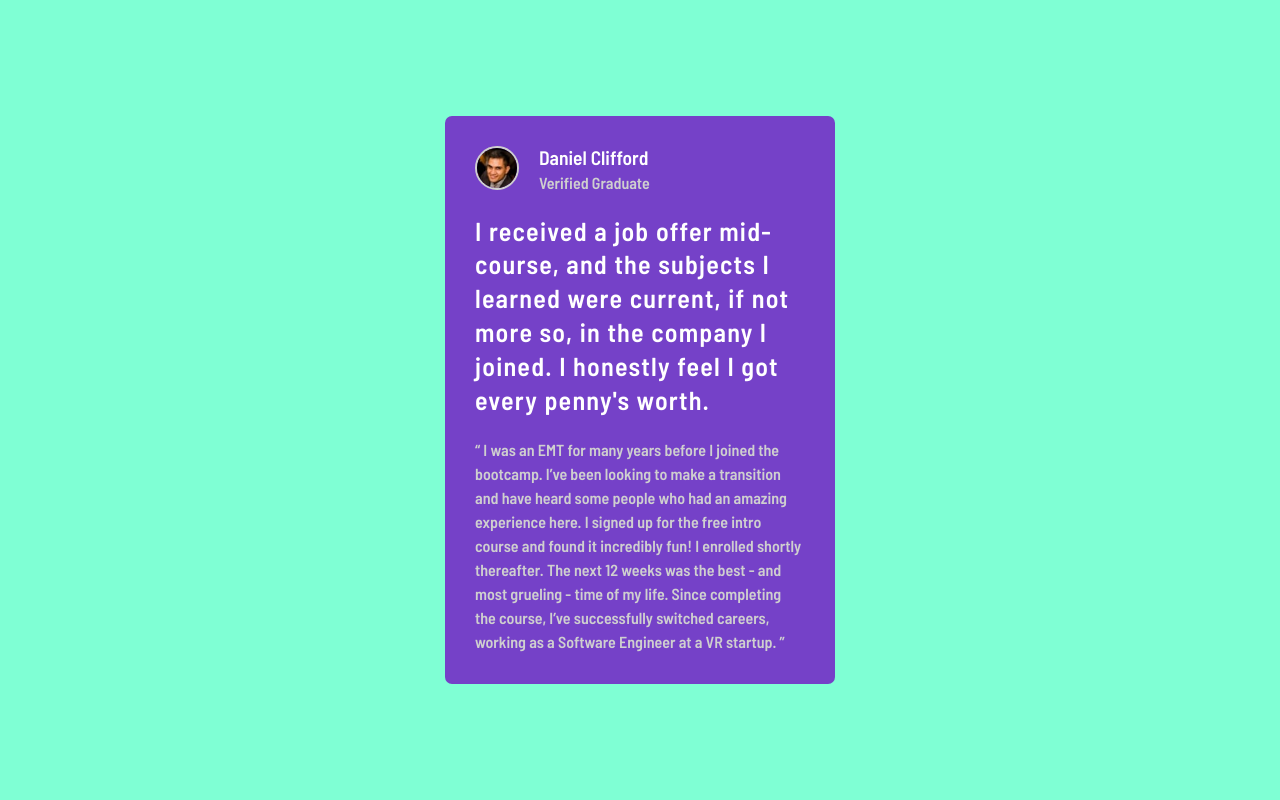
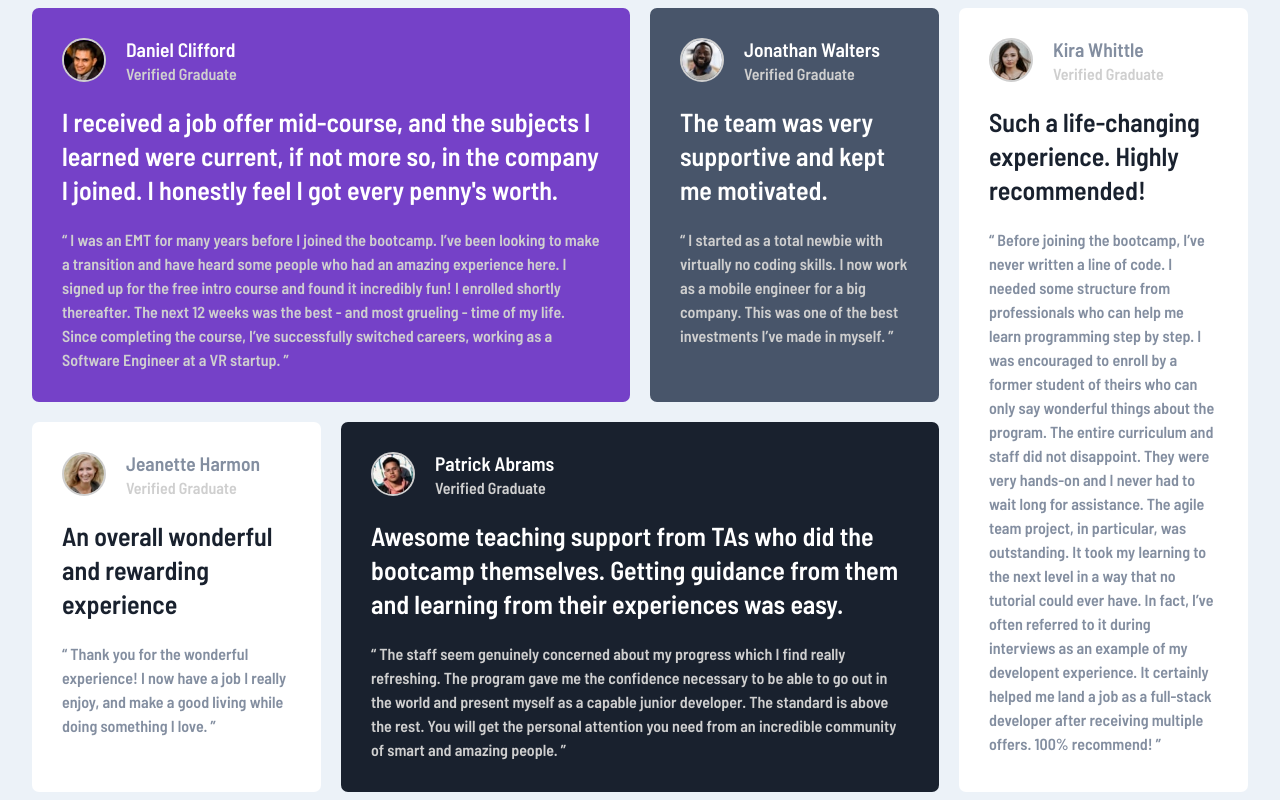
Before and after one commit to aeorherhe/testimonials-grid-section-main, a plain HTML site: page index.html in a window 1280 px wide. Drawn offline with Linux system fonts and the light colour scheme.

Commit message:
Finally done

```diff
--- a/css/styles.css
+++ b/css/styles.css
@@ -3,17 +3,18 @@ html {
 }
 
 body {
+  background: hsl(210, 46%, 95%);
   font-family: Barlow Semi Condensed, Arial, Helvetica, sans-serif;
   font-size: 13px;
 }
+
 .container {
-  width: 100vw;
-  height: 100vh;
-  background-color: aquamarine;
+  align-items: center;
   display: flex;
   flex-direction: column;
-  align-items: center;
+  gap: 20px;
   justify-content: center;
+  width: 100vw;
 }
 
 /* Styling Logo */
@@ -22,18 +23,18 @@ body {
 }
 
 .logo-img {
-  height: 40px;
-  width: 40px;
-  object-fit: cover;
-  /* margin-top: 5px; */
-  margin-right: 20px;
   border-radius: 100%;
   border: 2px solid hsl(0, 0%, 81%);
+  height: 40px;
+  margin-right: 20px;
+  object-fit: cover;
+  width: 40px;
 }
 
 .logo-text {
   color: hsl(0, 0%, 100%);
 }
+
 .logo-text h2,
 p {
   margin: 0;
@@ -49,22 +50,92 @@ p {
 }
 
 /* Styling the boxes */
-.first-box {
+.daniel {
+  background-color: hsl(263, 55%, 52%);
+}
+
+.jonathan {
+  background-color: hsl(217, 19%, 35%);
+}
+.jeanette,
+.kira {
+  background-color: hsl(0, 0%, 100%);
+}
+
+.patrick {
+  background: hsl(219, 29%, 14%);
+}
+
+.card-box {
   width: 330px;
-  background-color: hsl(263, 55%, 52%);
   border-radius: 7px;
   padding: 30px;
 }
 
-.first-box h2:nth-child(2) {
+.card-box h2:nth-child(2) {
   color: hsl(0, 0%, 100%);
   font-size: 26px;
   line-height: 1.3;
-  letter-spacing: 1.2px;
 }
 
-.first-box :nth-child(3) {
+.card-box :nth-child(3) {
   color: hsl(0, 0%, 81%);
+  font-size: 16px;
   line-height: 1.5;
-  font-size: 16px;
 }
+
+.jeanette h2:nth-child(2) {
+  color: hsl(219, 29%, 14%);
+}
+
+.kira h2:nth-child(2) {
+  color: hsl(219, 29%, 14%);
+}
+
+.jeanette :nth-child(3) {
+  color: hsl(216, 13%, 57%);
+}
+
+.kira :nth-child(3) {
+  color: hsl(216, 13%, 57%);
+}
+
+.jeanette,
+.kira,
+.name {
+  color: hsl(216, 13%, 57%);
+}
+
+@media screen and (min-width: 768px) {
+  body {
+    align-items: center;
+    display: flex;
+    height: 100vh;
+    justify-content: center;
+    width: 100vw;
+  }
+
+  .container {
+    align-items: stretch;
+    display: grid;
+    grid-template-columns: repeat(4, 1fr);
+    justify-items: stretch;
+    width: 95%;
+  }
+
+  .card-box {
+    gap: 20px;
+    height: auto;
+    width: auto;
+  }
+
+  .daniel,
+  .patrick {
+    grid-column: span 2;
+  }
+
+  .kira {
+    grid-column: 4;
+    grid-row: 1 / 3;
+  }
+}
--- a/index.html
+++ b/index.html
@@ -16,7 +16,7 @@
   </head>
   <body>
     <div class="container">
-      <div class="first-box">
+      <div class="card-box daniel">
         <div class="logo-one">
           <img class="logo-img" src="./images/image-daniel.jpg" alt="" />
           <div class="logo-text">
@@ -24,7 +24,7 @@
             <p>Verified Graduate</p>
           </div>
         </div>
-        <h2 class="first-box-h2">
+        <h2 class="card-box-h2">
           I received a job offer mid-course, and the subjects I learned were
           current, if not more so, in the company l joined. I honestly feel I
           got every penny's worth.
@@ -39,6 +39,86 @@
           a Software Engineer at a VR startup. ”
         </p>
       </div>
+      <div class="card-box jonathan">
+        <div class="logo-one">
+          <img class="logo-img" src="./images/image-jonathan.jpg" alt="" />
+          <div class="logo-text">
+            <h2>Jonathan Walters</h2>
+            <p>Verified Graduate</p>
+          </div>
+        </div>
+        <h2 class="card-box-h2">
+          The team was very supportive and kept me motivated.
+        </h2>
+        <p>
+          “ I started as a total newbie with virtually no coding skills. I now
+          work as a mobile engineer for a big company. This was one of the best
+          investments I’ve made in myself. ”
+        </p>
+      </div>
+      <div class="card-box jeanette">
+        <div class="logo-one">
+          <img class="logo-img" src="./images/image-jeanette.jpg" alt="" />
+          <div class="logo-text">
+            <h2 class="name">Jeanette Harmon</h2>
+            <p class="position">Verified Graduate</p>
+          </div>
+        </div>
+        <h2 class="card-box-h2">
+          An overall wonderful and rewarding experience
+        </h2>
+        <p>
+          “ Thank you for the wonderful experience! I now have a job I really
+          enjoy, and make a good living while doing something I love. ”
+        </p>
+      </div>
+      <div class="card-box patrick">
+        <div class="logo-one">
+          <img class="logo-img" src="./images/image-patrick.jpg" alt="" />
+          <div class="logo-text">
+            <h2>Patrick Abrams</h2>
+            <p>Verified Graduate</p>
+          </div>
+        </div>
+        <h2 class="card-box-h2">
+          Awesome teaching support from TAs who did the bootcamp themselves.
+          Getting guidance from them and learning from their experiences was
+          easy.
+        </h2>
+        <p>
+          “ The staff seem genuinely concerned about my progress which I find
+          really refreshing. The program gave me the confidence necessary to be
+          able to go out in the world and present myself as a capable junior
+          developer. The standard is above the rest. You will get the personal
+          attention you need from an incredible community of smart and amazing
+          people. ”
+        </p>
+      </div>
+      <div class="card-box kira">
+        <div class="logo-one">
+          <img class="logo-img" src="./images/image-kira.jpg" alt="" />
+          <div class="logo-text">
+            <h2 class="name">Kira Whittle</h2>
+            <p class="position">Verified Graduate</p>
+          </div>
+        </div>
+        <h2 class="card-box-h2">
+          Such a life-changing experience. Highly recommended!
+        </h2>
+        <p>
+          “ Before joining the bootcamp, I’ve never written a line of code. I
+          needed some structure from professionals who can help me learn
+          programming step by step. I was encouraged to enroll by a former
+          student of theirs who can only say wonderful things about the program.
+          The entire curriculum and staff did not disappoint. They were very
+          hands-on and I never had to wait long for assistance. The agile team
+          project, in particular, was outstanding. It took my learning to the
+          next level in a way that no tutorial could ever have. In fact, I’ve
+          often referred to it during interviews as an example of my developent
+          experience. It certainly helped me land a job as a full-stack
+          developer after receiving multiple offers. 100% recommend! ”
+        </p>
+      </div>
     </div>
   </body>
 </html>
```
